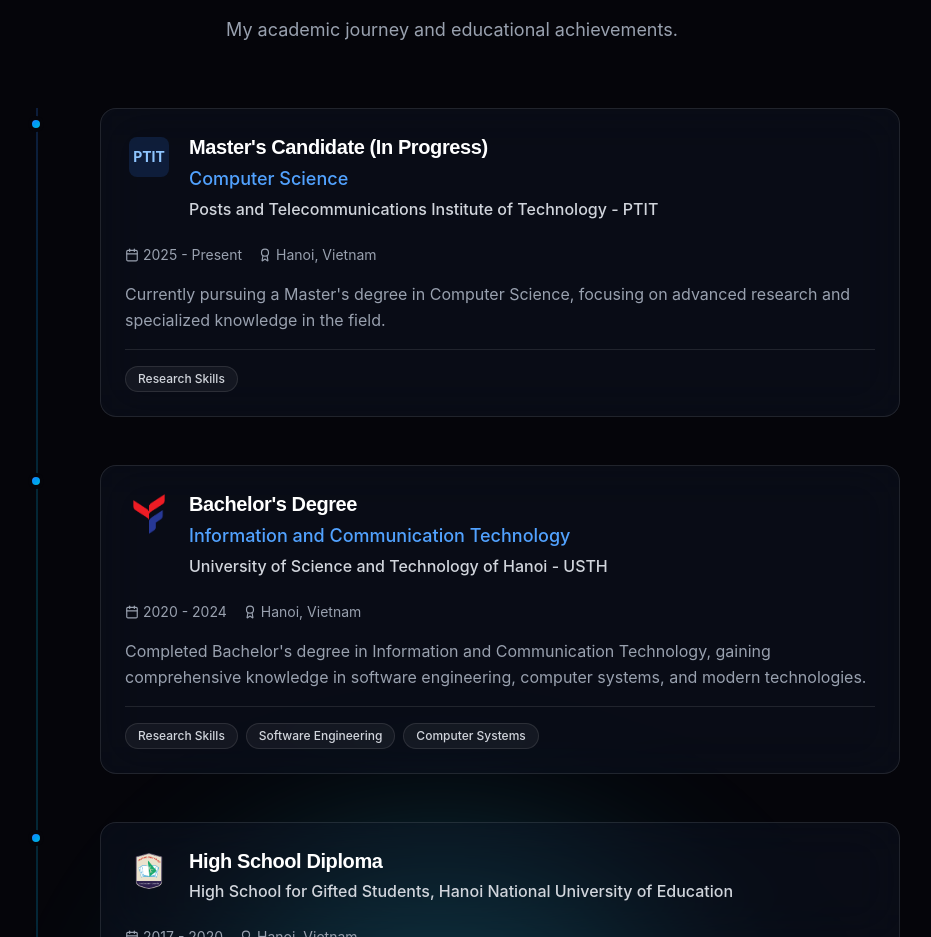
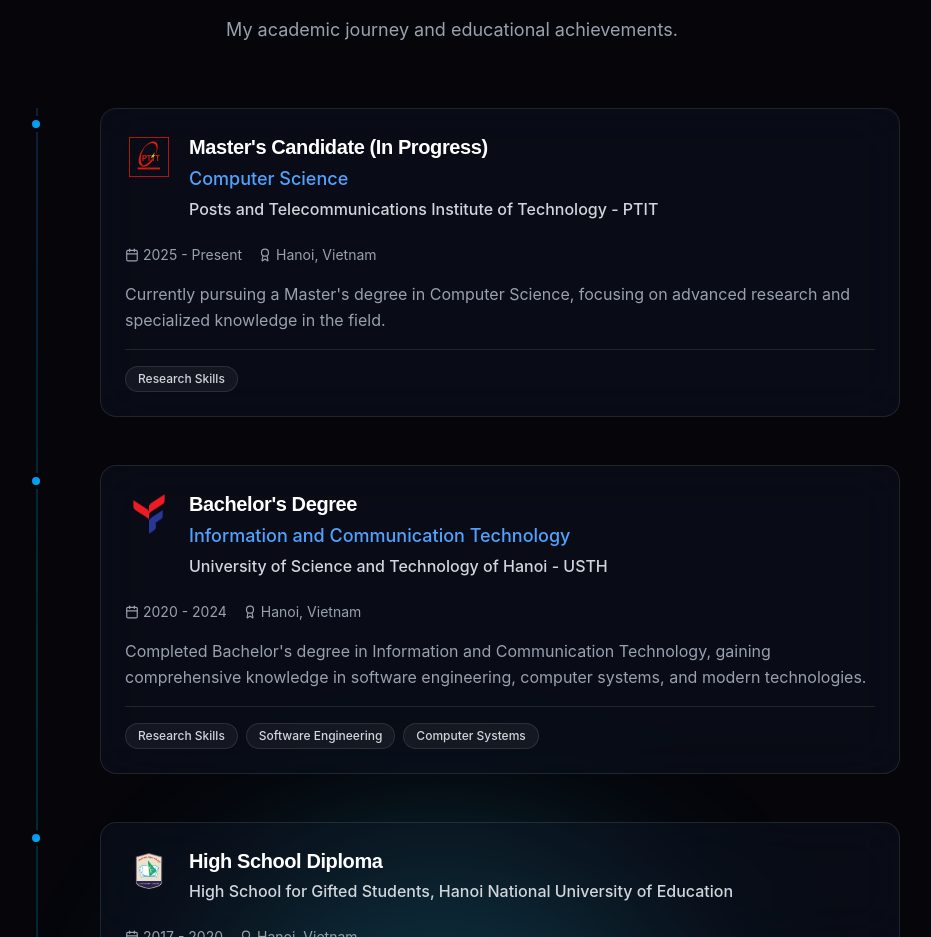
Before and after one commit to KhnhMinh/portfolio, a React (Vite) app: page / in a window 1280 px wide. Shown: the part 7360-8297 px from the top of the page, without its empty margins (188-1119 px from the left). Built offline with nearby package versions, Linux system fonts and the light colour scheme.

Commit message:
Add AGENTS.md documentation, include PTIT University logo, and update Education section to use image

```diff
--- a/src/sections/Education.tsx
+++ b/src/sections/Education.tsx
@@ -37,11 +37,12 @@
         skills: [
             { en: 'Research Skills', vi: 'Kỹ năng Nghiên cứu' }
         ],
-        logo: (
-            <div className="flex h-10 w-10 items-center justify-center rounded-lg bg-blue-500/15 text-sm font-bold text-blue-300">
-                PTIT
-            </div>
-        ),
+        // logo: (
+        //     <div className="flex h-10 w-10 items-center justify-center rounded-lg bg-blue-500/15 text-sm font-bold text-blue-300">
+        //         PTIT
+        //     </div>
+        // ),
+        logo: <img src="/logos/Logo_PTIT_University.png" alt="PTIT Logo" style={{ width: 40, height: 40, objectFit: 'contain' }} />,
     },
     {
         id: 2,
```
Also changed, not shown: public/logos/Logo_PTIT_University.png (added), 1 other file (tests, documents, lock files or other folders).
